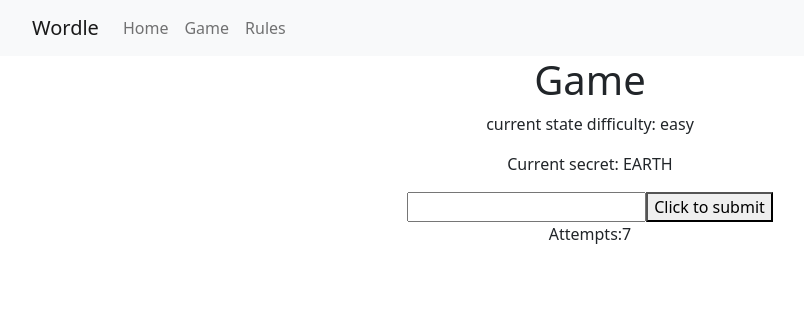
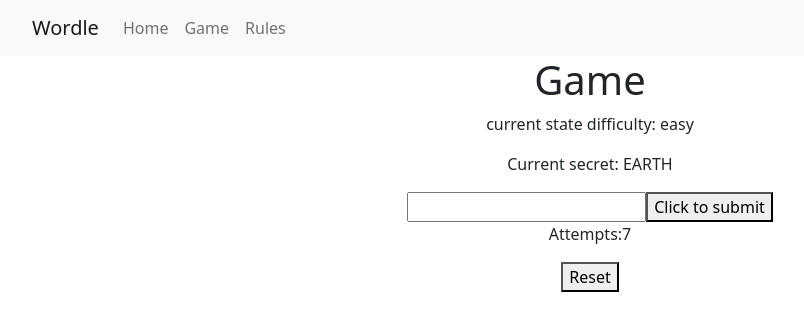
Before and after one commit to ruijiex/ruijie_xiao_lingya_hu_project2, a React (Create React App) app: page /game/easy in a window 1280 px wide. Shown: the top 330 px of the page, without its empty margins (50-854 px from the left). Built offline with nearby package versions, Linux system fonts and the light colour scheme.

Commit message:
Game: Add Reset Feature

```diff
--- a/src/components/Game.js
+++ b/src/components/Game.js
@@ -41,6 +41,7 @@
 
   const [showInvalidLengthMsg, setShowInvalidLengthMsg] = useState(false);
   const [showSuccessMsg, setShowSuccessMsg] = useState(false);
+  const [showReset, setShowReset] = useState(true);
 
   const handleSubmit = (e) => {
     e.preventDefault();
@@ -52,8 +53,18 @@
     }
     if (inputWord.toUpperCase() === wordle.getSecret()) {
       setShowSuccessMsg(true);
+      setShowReset(false);
     }
     setInputWord('');
+  };
+
+  const handleReset = e => {
+    e.preventDefault();
+    wordle.generateSecret();
+    setAttempts(allowance);
+    setGuessedWords([]);
+    setInputWord('');
+    setShowReset(true);
   };
 
   return (
@@ -105,11 +116,14 @@
           );
         })}
       </ul>
-      {/* TODO:
-      reset button
-      change secret
-      clean guessed words
-       */}
+      {showReset && (
+        <button
+        name="reset"
+        onClick={handleReset}
+      >
+        Reset
+      </button>
+      )}
     </div>
   );
 }
```
